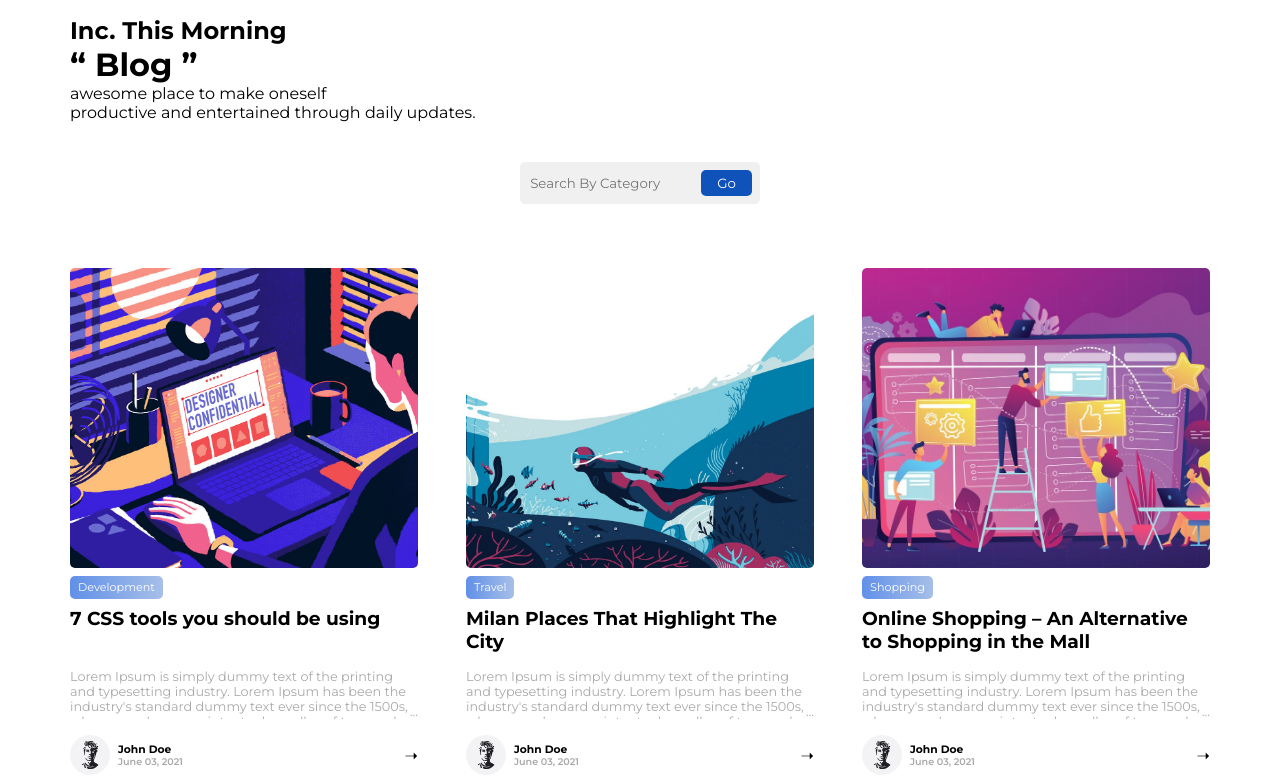
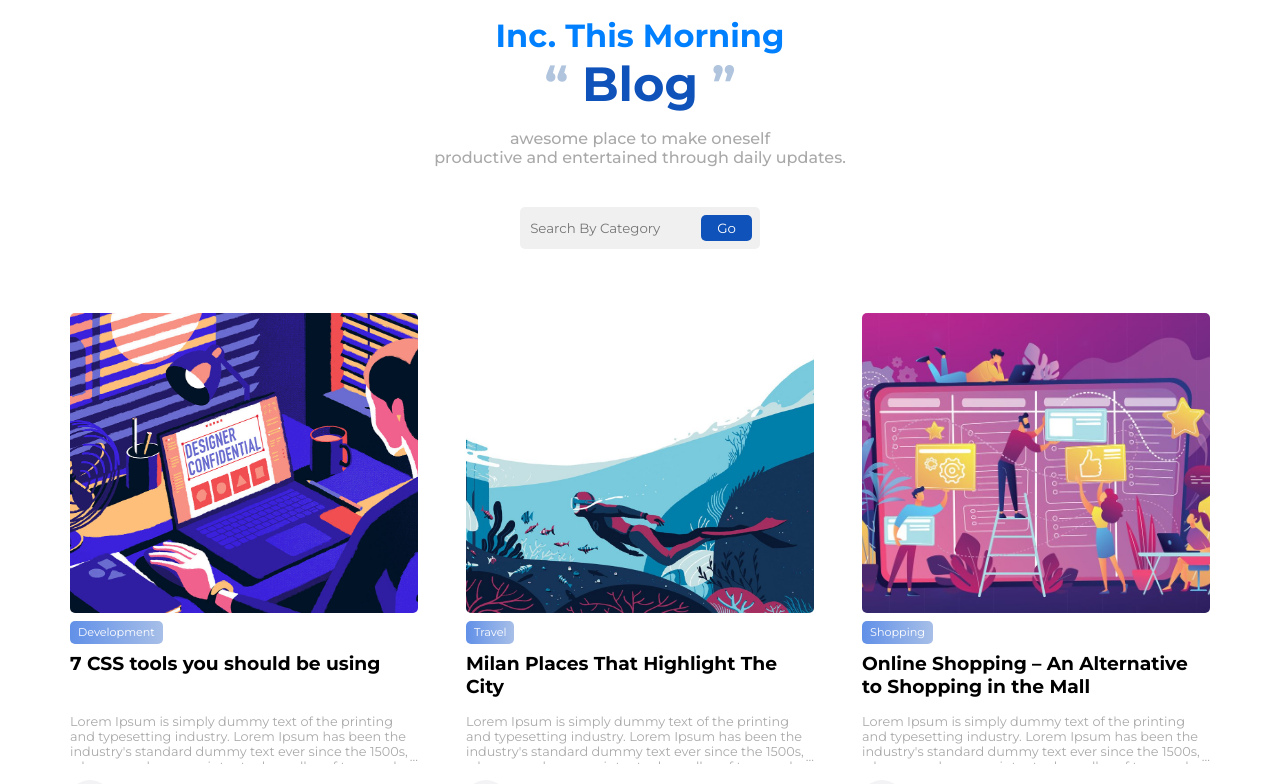
Before and after one commit to srijachatterjee19/Blog, a React (Create React App) app: page / in a window 1280 px wide. Shown: the top 784 px of the page. Built offline with nearby package versions, Linux system fonts and the light colour scheme.

Commit message:
Header block styling

```diff
--- a/src/components/Home/Header/style.css
+++ b/src/components/Home/Header/style.css
@@ -1,32 +1,23 @@
-.searchBar-wrap {
-  background-color: #f0f0f0;
-  width: fit-content;
-  margin: 2.5rem auto 4rem auto;
-  padding: 0.5rem;
-  border-radius: 5px;
+.home-header {
+  text-align: center;
 }
 
-.searchBar-wrap form {
-  display: flex;
-  align-items: center;
+.home-header h2 {
+  color: #0080ff;
+  font-size: 2rem;
 }
 
-.searchBar-wrap input {
-  background-color: #f0f0f0;
-  outline: none;
-  border: none;
+.home-header h1 {
+  font-size: 3rem;
+  color: #0f52ba;
+  margin-bottom: 1rem;
 }
 
-.searchBar-wrap span {
-  padding-right: 0.5rem;
-  cursor: pointer;
+.home-header h1 span {
+  color: #b0c4de;
 }
 
-.searchBar-wrap button {
-  outline: none;
-  border: none;
-  padding: 0.3rem 1rem;
-  border-radius: 5px;
-  background-color: #0f52ba;
-  color: #fff;
+.home-header p {
+  color: #a9a9a9;
+  font-weight: 500;
 }
```
